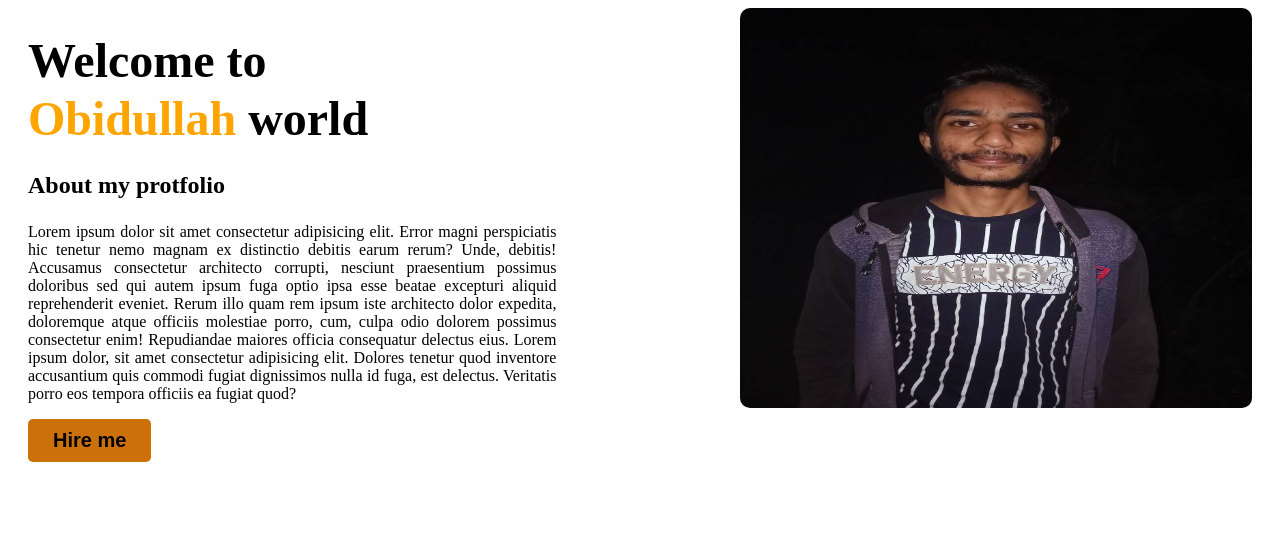
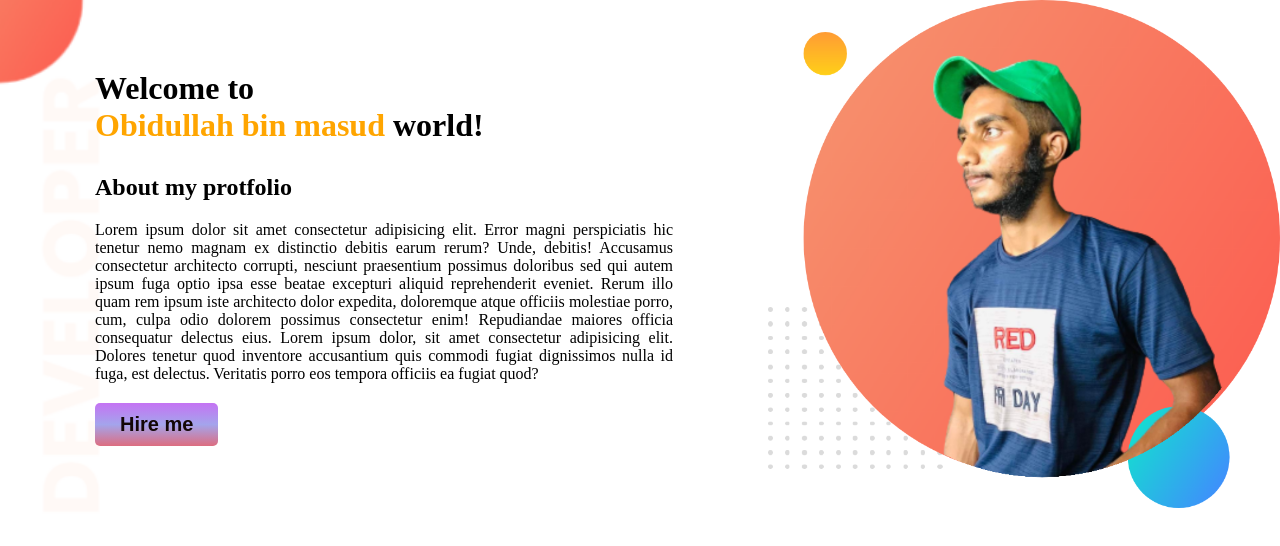
Before and after one commit to constobidullah/first-webpage, a plain HTML site: page index.html in a window 1280 px wide. Drawn offline with Linux system fonts and the light colour scheme.

Commit message:
button style and alignment position doing right

```diff
--- a/index.css
+++ b/index.css
@@ -1,47 +1,65 @@
-section {
-    margin: 0 20px;
-    display: flex;
-    gap: 15%;
+* {
+    margin: 0;
+    padding: 0;
+    border: 0;
 }
 
-.text-section .text-section-children p{
-    line-height: 10px;
+#header-container {
+    /* margin: 0 20px; */
+    display: flex;
+    /* gap: 10%; */
+    background-image: url('./images/top-banner.png');
+    background-repeat: no-repeat;
+    background-size: cover;
+}
+
+.text-section{
+    margin:70px 95px;
+}
+.text-section-children{
+    margin-bottom: 30px;
+}
+.text-section .text-section-children p {
+    /* line-height: 10px; */
     font-weight: 800;
 }
 
 .text-section .welcome {
-    font-size: 3rem;
+    font-size: 2rem;
 }
 
 .text-section .my-self {
-    font-size: 3rem;
+    font-size: 2rem;
 }
 
 .text-section .name-style {
     color: orange;
 }
 
-.about-heading{
+.about-heading {
     font-size: 1.5rem;
     font-weight: 700;
+    margin-bottom: 20px;
 }
 
-.details{
+.details {
     text-align: justify;
+    margin-bottom: 20px;
 }
 
-.hire-btn{
-    background-color: rgb(204, 113, 10);
-    padding: 10px 25px ;
+.hire-btn {
+    background-image: linear-gradient(rgb(196, 115, 243), rgb(164, 164, 236), rgb(221, 109, 128));
+    padding: 10px 25px;
     font-size: 20px;
     font-weight: 700;
-    color: black;
+    color: rgb(19, 6, 6);
     border: none;
     border-radius: 5px;
 }
 
 .image-section img {
+    margin-top: 0;
     width: 40vw;
-    height: 50vh;
+    height: auto;
     border-radius: 10px;
 }
--- a/index.html
+++ b/index.html
@@ -10,25 +10,33 @@
 
 <body>
 
-    <section>
+    <section id="header-container">
 
         <div class="text-section">
+
             <div class="text-section-children">
                 <p class="welcome">Welcome to</p>
-                <p class="my-self"><span class="name-style">Obidullah</span> world</p>
+                <p class="my-self"><span class="name-style">Obidullah bin masud</span> world!</p>
             </div>
+
             <p class="about-heading">About my protfolio</p>
-            <p class="details">Lorem ipsum dolor sit amet consectetur adipisicing elit. Error magni perspiciatis hic tenetur nemo magnam
+
+            <p class="details">Lorem ipsum dolor sit amet consectetur adipisicing elit. Error magni perspiciatis hic
+                tenetur nemo magnam
                 ex distinctio debitis earum rerum? Unde, debitis! Accusamus consectetur architecto corrupti, nesciunt
                 praesentium possimus doloribus sed qui autem ipsum fuga optio ipsa esse beatae excepturi aliquid
                 reprehenderit eveniet. Rerum illo quam rem ipsum iste architecto dolor expedita, doloremque atque
                 officiis molestiae porro, cum, culpa odio dolorem possimus consectetur enim! Repudiandae maiores officia
-                consequatur delectus eius. Lorem ipsum dolor, sit amet consectetur adipisicing elit. Dolores tenetur quod inventore accusantium quis commodi fugiat dignissimos nulla id fuga, est delectus. Veritatis porro eos tempora officiis ea fugiat quod?</p>
+                consequatur delectus eius. Lorem ipsum dolor, sit amet consectetur adipisicing elit. Dolores tenetur
+                quod inventore accusantium quis commodi fugiat dignissimos nulla id fuga, est delectus. Veritatis porro
+                eos tempora officiis ea fugiat quod?</p>
+
             <button class="hire-btn">Hire me</button>
+
         </div>
 
         <div class="image-section">
-            <img src="/images/one.jpg" alt="">
+            <img src="/images/three.png" alt="">
         </div>
 
     </section>
```
Also changed, not shown: images/one.jpg (deleted), images/one.png (added).
